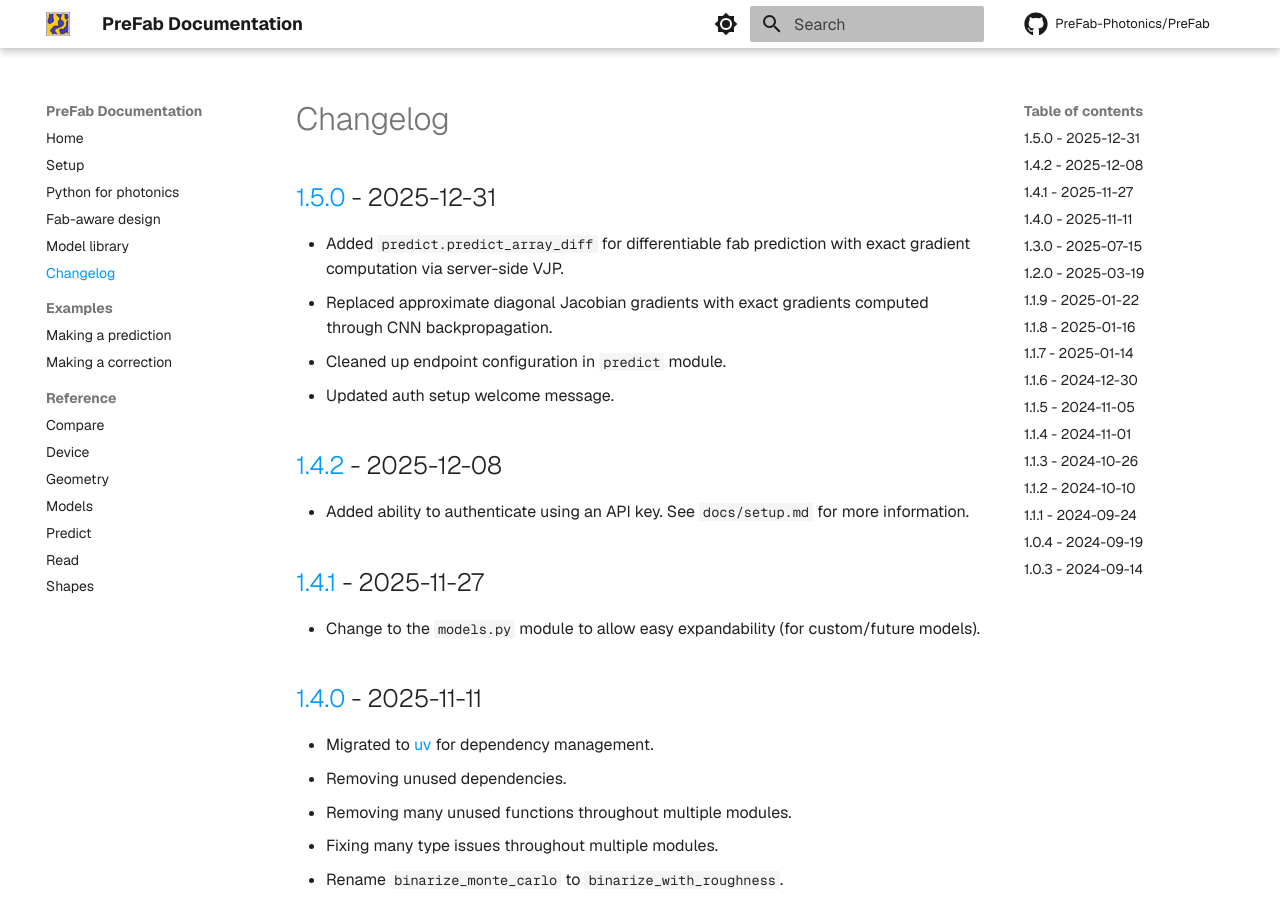
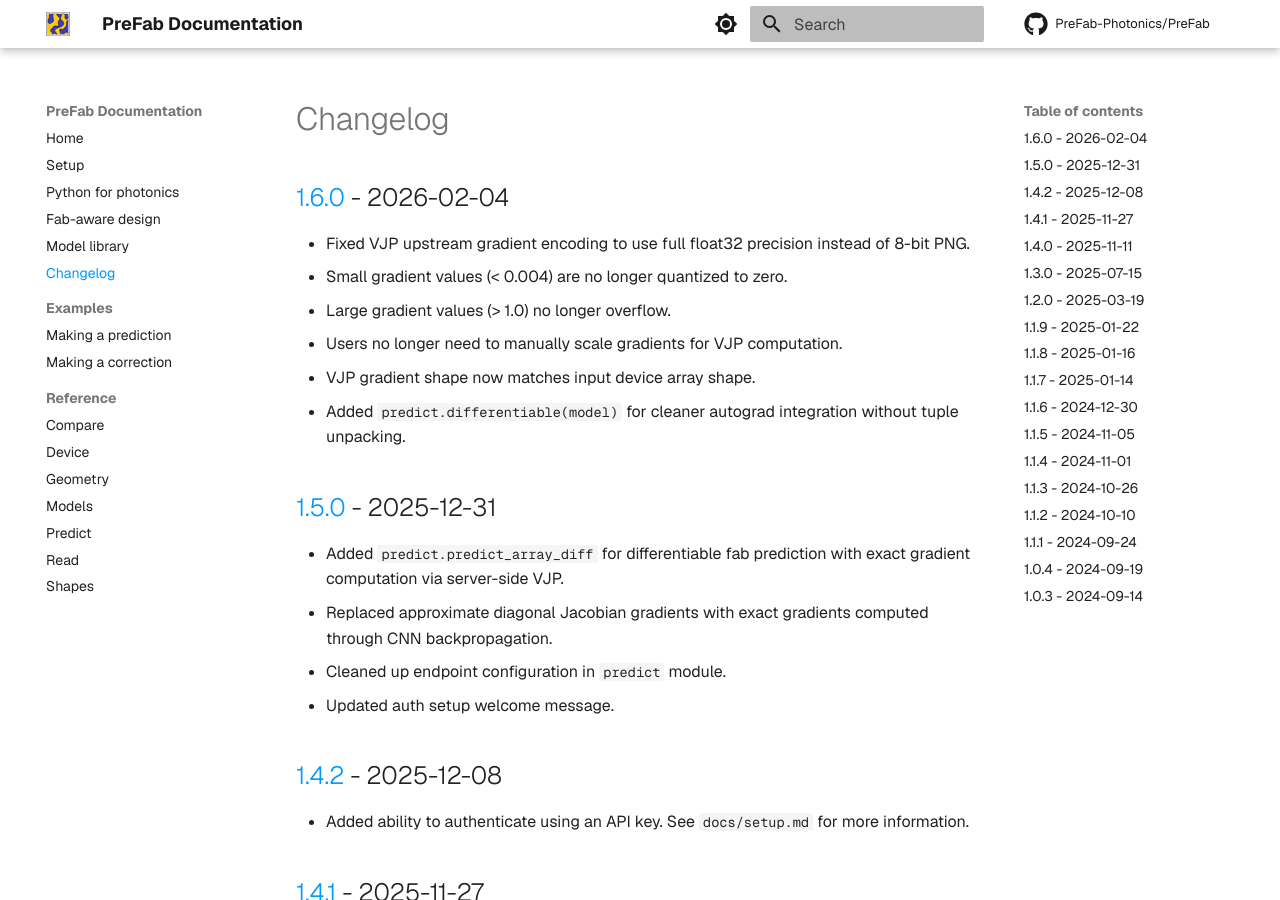
Before and after one commit to PreFab-Photonics/PreFab, an MkDocs documentation site: the page built from docs/CHANGELOG.md, in a window 1280 px wide and 900 px high. Built offline with MkDocs 1.6.1 and Material for MkDocs 9.7.7, drawn with Linux system fonts in a browser that asks for light colours; comment, search, counter and statistics services are not loaded.

Commit message:
Bump v1.6.0

```diff
--- a/docs/CHANGELOG.md
+++ b/docs/CHANGELOG.md
@@ -1,4 +1,13 @@
 # Changelog
+
+## [1.6.0](https://github.com/PreFab-Photonics/PreFab/releases/tag/v1.6.0) - 2026-02-04
+
+- Fixed VJP upstream gradient encoding to use full float32 precision instead of 8-bit PNG.
+- Small gradient values (< 0.004) are no longer quantized to zero.
+- Large gradient values (> 1.0) no longer overflow.
+- Users no longer need to manually scale gradients for VJP computation.
+- VJP gradient shape now matches input device array shape.
+- Added `predict.differentiable(model)` for cleaner autograd integration without tuple unpacking.
 
 ## [1.5.0](https://github.com/PreFab-Photonics/PreFab/releases/tag/v1.5.0) - 2025-12-31
 
--- a/prefab/__init__.py
+++ b/prefab/__init__.py
@@ -5,7 +5,7 @@ Usage:
     import prefab as pf
 """
 
-__version__ = "1.5.0"
+__version__ = "1.6.0"
 
 from . import compare, geometry, predict, read, shapes
 from .device import BufferSpec, Device
--- a/pyproject.toml
+++ b/pyproject.toml
@@ -4,7 +4,7 @@ build-backend = "hatchling.build"
 
 [project]
 name = "prefab"
-version = "1.5.0"
+version = "1.6.0"
 description = "Artificial nanofabrication of integrated photonic circuits using deep learning"
 authors = [{ name = "PreFab Photonics Inc.", email = "hi@prefabphotonics.com" }]
 keywords = [
```
Also changed, not shown: 1 other file.
